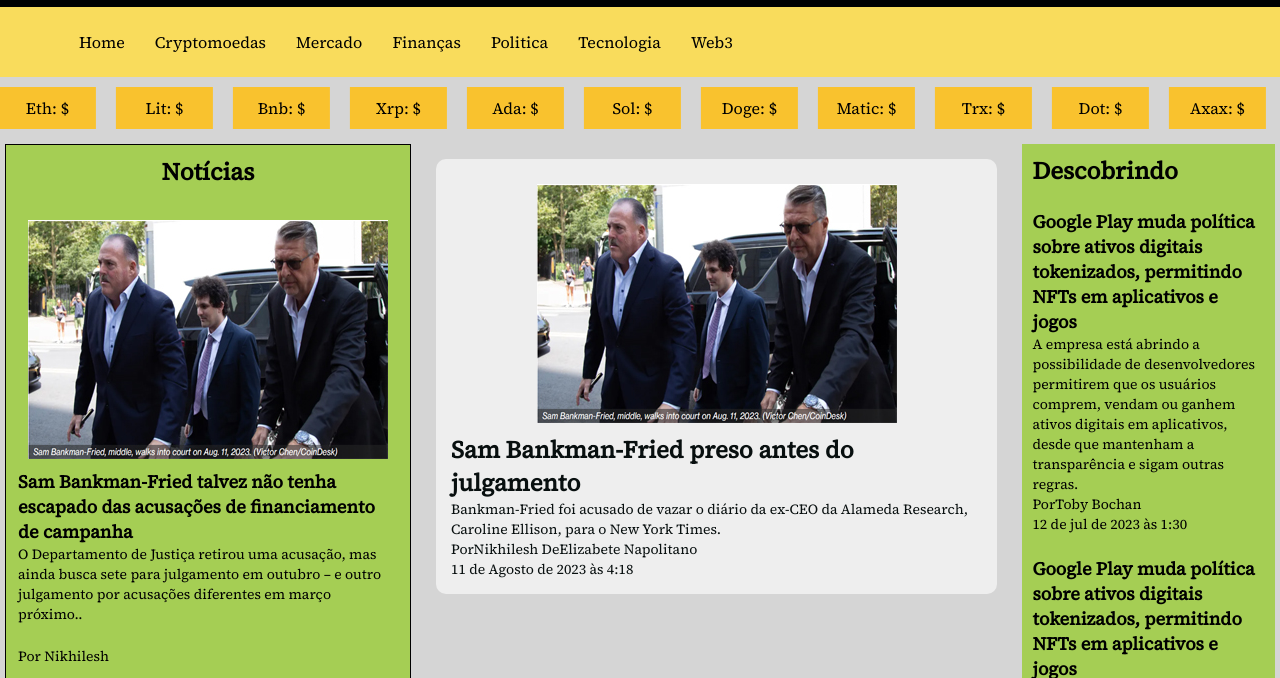
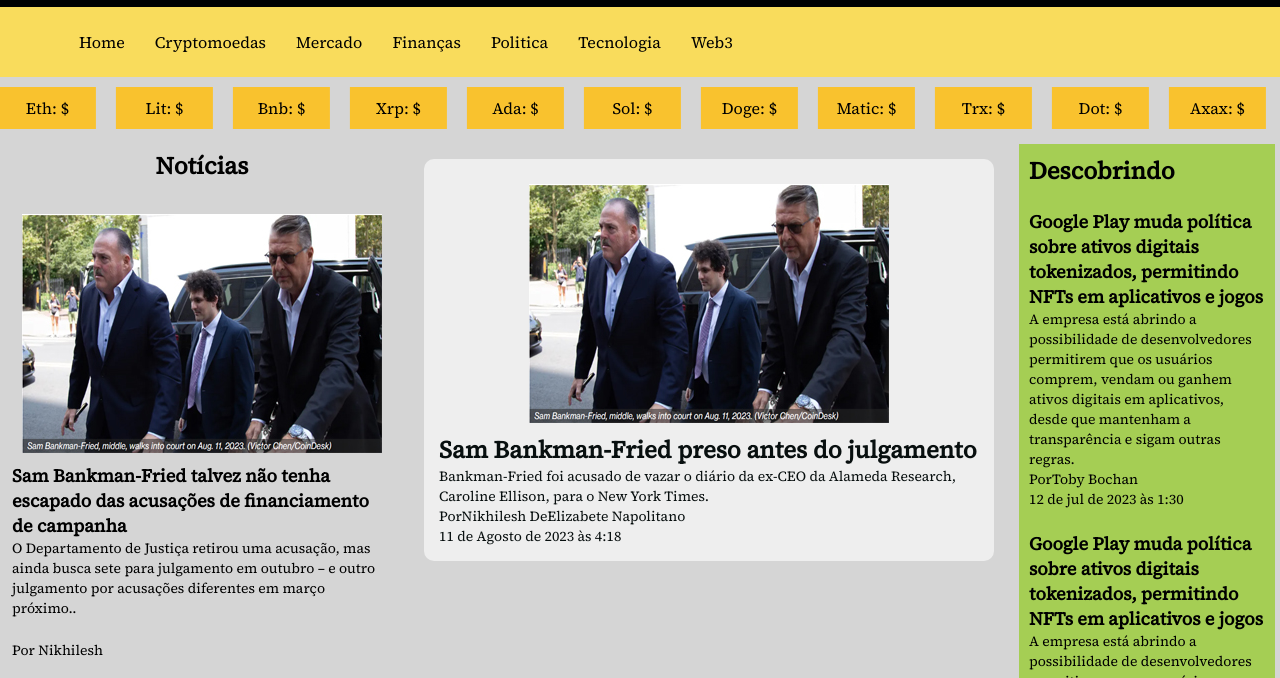
Before and after one commit to Daniloalmeid/cryptofortune, a plain HTML site: page politica.html in a window 1280 px wide. Shown: the part 103-781 px from the top of the page. Drawn offline with nearby package versions, Linux system fonts and the light colour scheme; no server answers; a web font is replaced by a local one.

Commit message:
Update style.css

```diff
--- a/style/style.css
+++ b/style/style.css
@@ -181,13 +181,7 @@ body{
     flex: 1;
     padding: 10px;
 }
-.column-left {
-    flex: 2;
-    border: solid 1px ;
-    margin: 5px;
-    background-color: rgba(153, 205, 50, 0.788);
 
-}
 .column-center {
     flex: 5;
 }
@@ -210,7 +204,7 @@ p {
 }
 
 /* Estilos para telas menores ou iguais a 768 pixels */
-@media (max-width: 800px) {
+@media (max-width: 768px) {
     .container {
         flex-direction: column; /* Altera a direção para empilhar as colunas verticalmente */
     }
```
